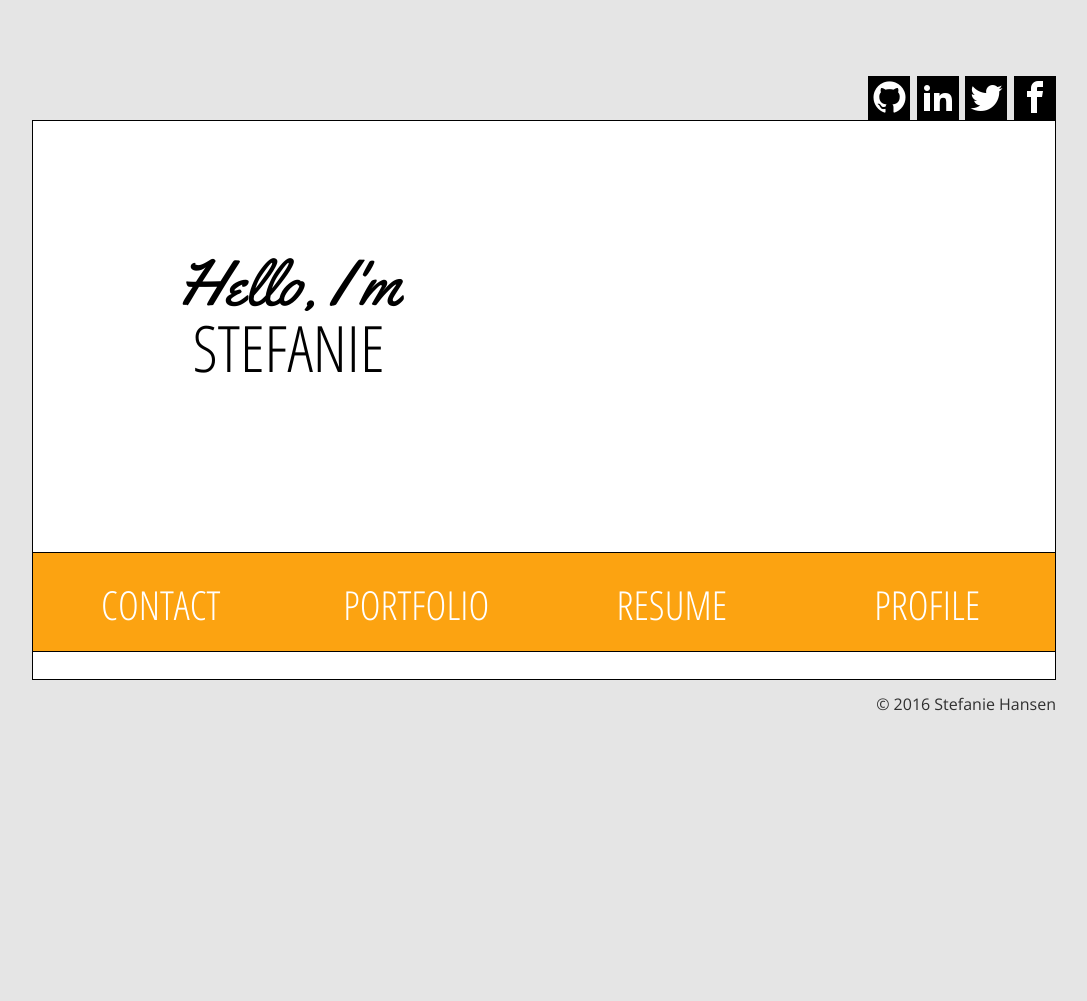
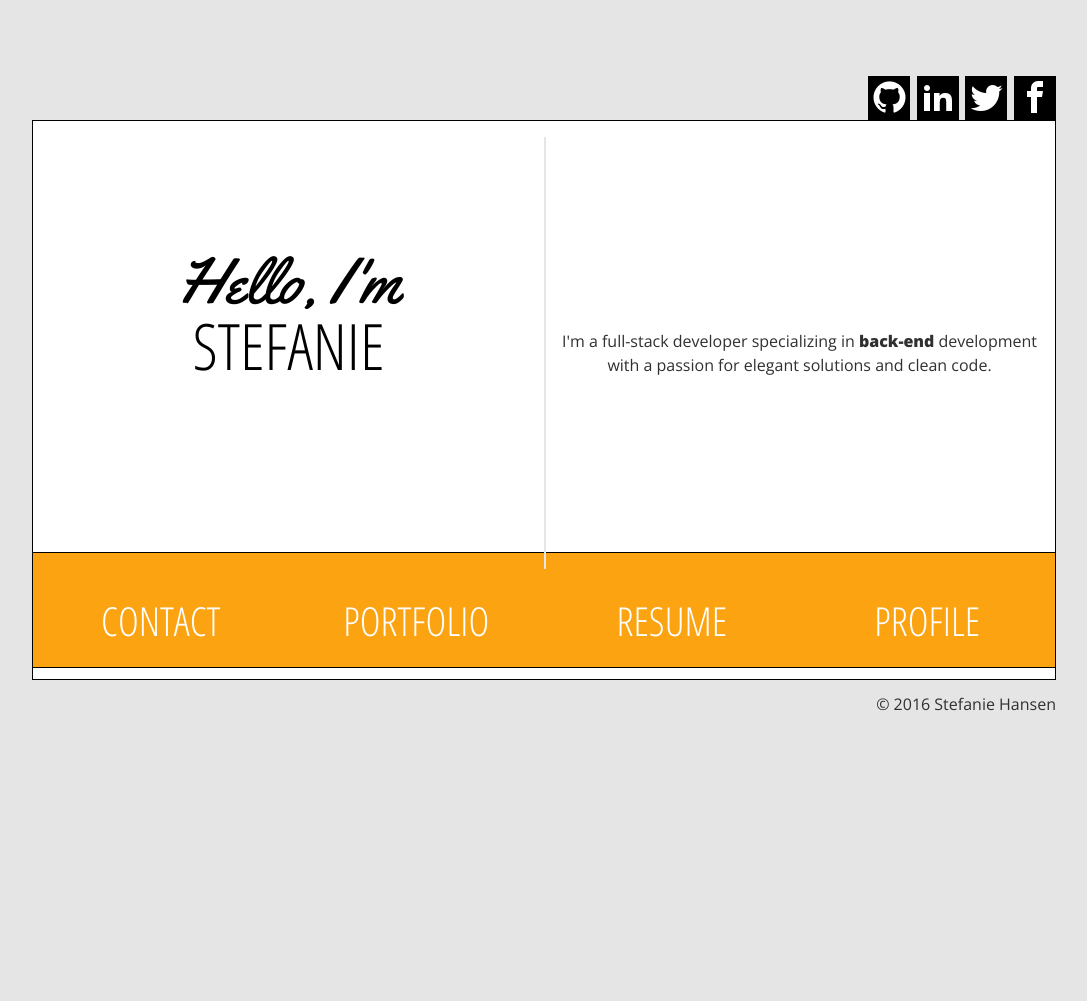
Before and after one commit to stefuhnee/portfolio-new, a website: page index.html in a window 1280 px wide. Shown: the whole page, without its empty margins (96-1183 px from the left). After the commit the page ends 800 px from the top, so only its background shows below. Drawn offline with nearby package versions, Linux system fonts and the light colour scheme; files whose address does not match are found by name.

Commit message:
started writing bio

```diff
--- a/index.html
+++ b/index.html
@@ -34,7 +34,8 @@
           </div>
         </div>
 
-        <div class="bio">
+        <div class="right">
+          <p>I'm a full-stack developer specializing in <span class="bold">back-end</span> development with a passion for elegant solutions and clean code.</p>
         </div>
 
       </div>
--- a/styles/partials/base/_body.scss
+++ b/styles/partials/base/_body.scss
@@ -13,5 +13,9 @@ a {
 }
 
 .clearfix {
-    clear: both;
-  }
+  clear: both;
+}
+
+.bold {
+  font-weight: 700;
+}
--- a/styles/partials/module/_about.scss
+++ b/styles/partials/module/_about.scss
@@ -6,18 +6,21 @@
 
   .left {
     position: relative;
+    float: left;
     width: 50%;
     height: 54vh;
     text-align: center;
+    box-shadow: 2px 0 0 $grey;
 
     .intro {
       transition: transform 650ms ease-in-out;
 
       img {
-        transition: visibility 0s ease-out 0s;
         visibility: hidden;
-        border: 1px solid black;
-        max-width: 100%;
+        max-width: 95%;
+        -webkit-box-shadow: 0px 0px 5px 1px rgba(0,0,0,1);
+        -moz-box-shadow: 0px 0px 0px 1px rgba(0,0,0,1);
+        box-shadow: 2px 1px 5px 1px rgba(0,0,0,1);
       }
 
       .hello {
@@ -36,9 +39,19 @@
 
   }
 
-  .bio {
+  .right {
+    display: table;
+    float: right;
     width: 50%;
     height: 54vh;
+    text-align: center;
+
+    p {
+      display: table-cell;
+      vertical-align: middle;
+      padding: 0 $gutter;
+      line-height: 1.5;
+    }
   }
 
 
--- a/styles/partials/state/_state.scss
+++ b/styles/partials/state/_state.scss
@@ -34,7 +34,7 @@
   transform: translateY(11vh);
 
   img {
-    transition: visibility 350ms ease-out 1s;
+    transition: visibility 350ms ease-out 650ms;
     transform: translateY(-5vh);
     visibility: visible;
   }
```
Also changed, not shown: styles/style.css.
